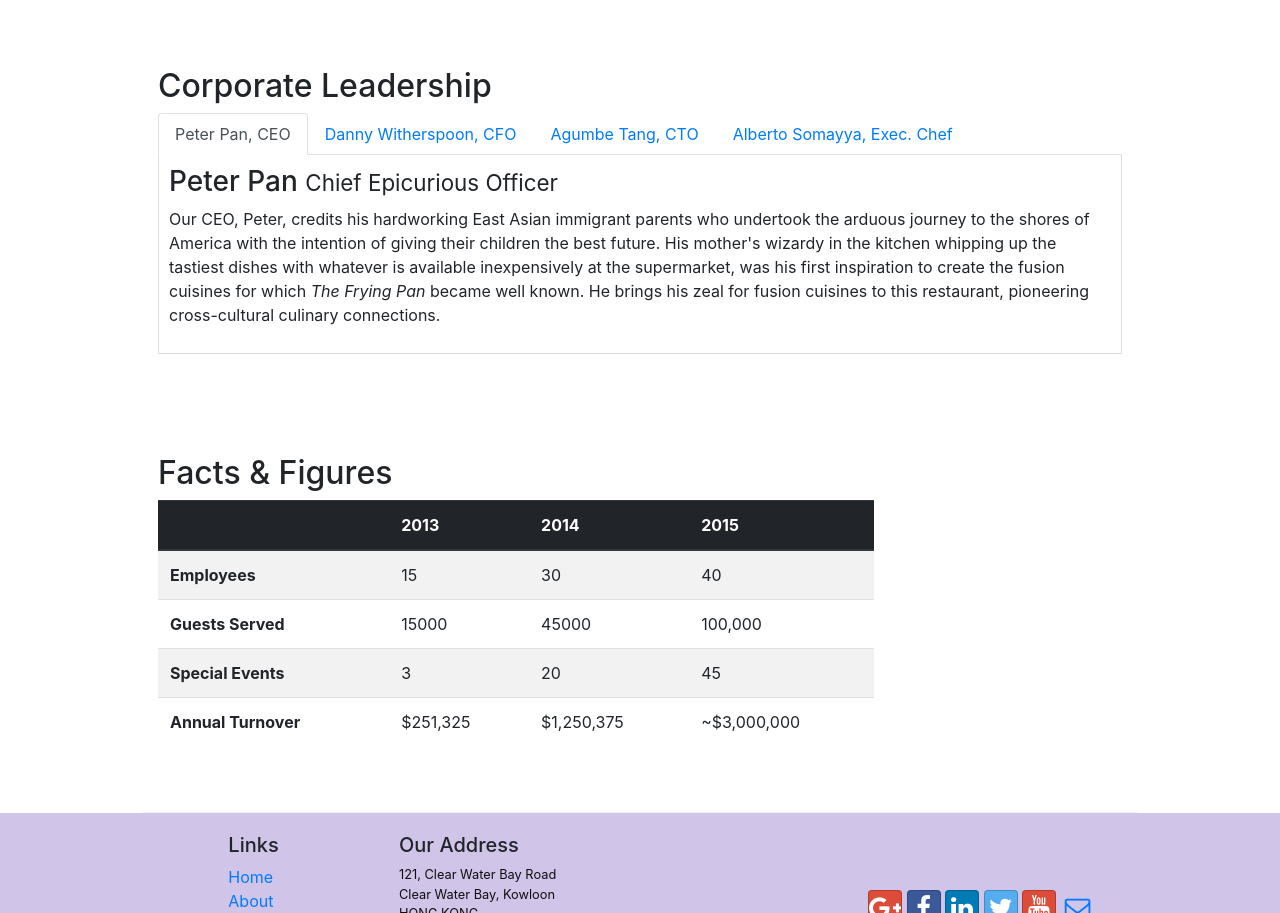
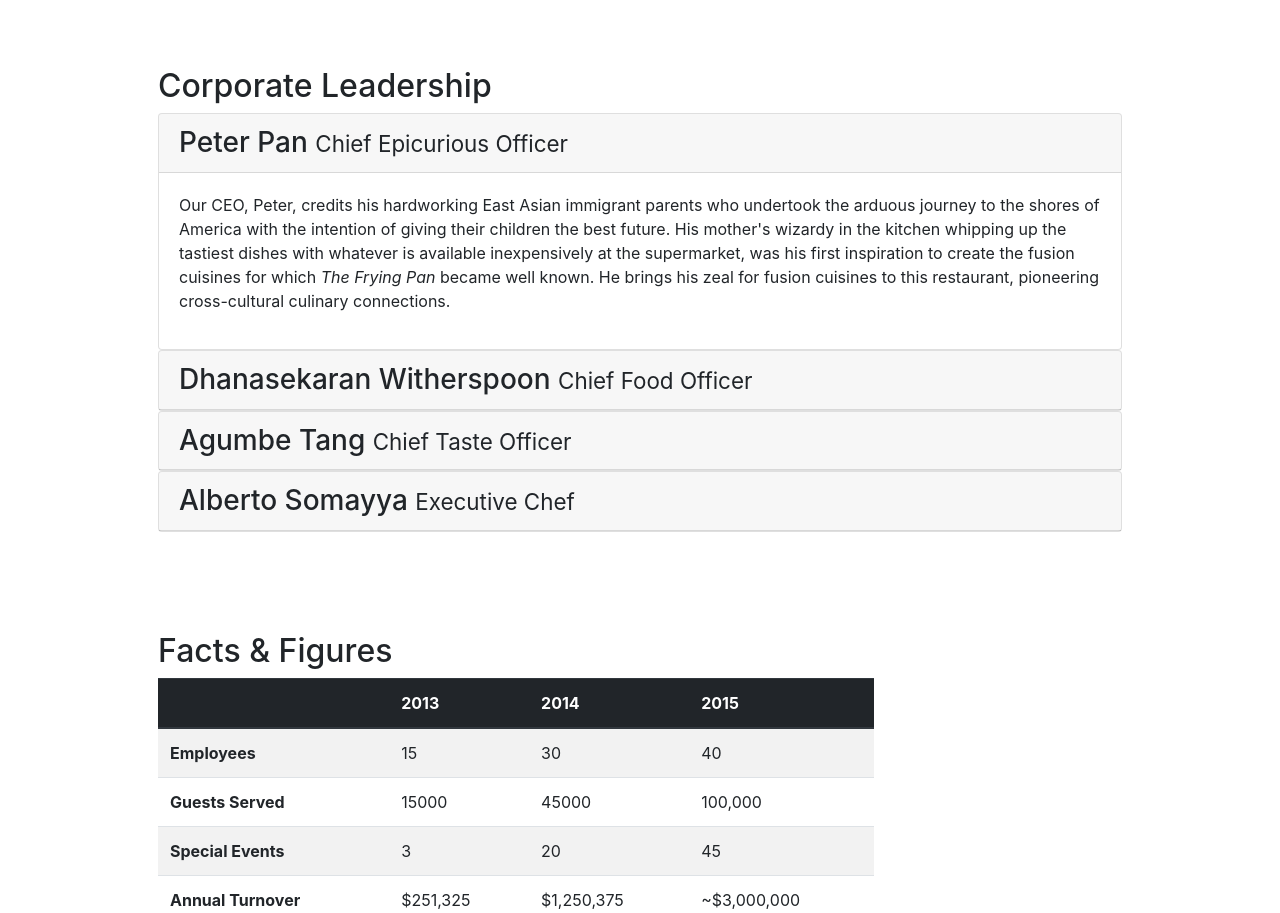
Before and after one commit to TaniaStepa/Bootstrap, a website: page aboutus.html in a window 1280 px wide. Shown: the part 1033-1946 px from the top of the page. Drawn offline with nearby package versions, Linux system fonts and the light colour scheme.

Commit message:
Accordion

```diff
--- a/aboutus.html
+++ b/aboutus.html
@@ -114,81 +114,115 @@
         <div class="row row-content-c">
             <div class="col-12">
                 <h2>Corporate Leadership</h2>
-                <ul class="nav nav-tabs" id="corlead" role="tablist">
-                    <li class="nav-item">
-                        <a class="nav-link active" id="peter-tab" data-toggle="tab" href="#peter" role="tab"
-                            aria-controls="peter" aria-selected="true">Peter
-                            Pan,
-                            CEO</a>
-                    </li>
-                    <li class="nav-item">
-                        <a class="nav-link" id="danny-tab" data-toggle="tab" href="#danny" role="tab" aria-controls="danny"
-                            aria-selected="false">Danny Witherspoon, CFO</a>
-                    </li>
-                    <li class="nav-item">
-                        <a class="nav-link" id="agumbe-tab" data-toggle="tab" href="#agumbe" role="tab" aria-controls="agumbe"
-                            aria-selected="false">Agumbe Tang, CTO</a>
-                    </li>
-                    <li class="nav-item">
-                        <a class="nav-link" id="alberto-tab" data-toggle="tab" href="#alberto" role="tab"
-                            aria-controls="alberto" aria-selected="false">Alberto Somayya, Exec. Chef</a>
-                    </li>
-                </ul>
-                <div class="tab-content" id="corleadContent">
-                    <div class="tab-pane fade show active" id="peter" role="tabpanel" aria-labelledby="peter-tab">
-                        <h3>Peter Pan <small>Chief Epicurious Officer</small></h3>
-                        <p class="d-none d-sm-block">Our CEO, Peter, credits his hardworking East Asian immigrant
+
+                <div id="accordion">
+                    <div class="card">
+                        <div class="card-header" role="tab" id="peterhead">
+                            <h3 class="mb-0">
+                                <a data-toggle="collapse" data-target="#peter">
+                                    Peter Pan <small>Chief Epicurious Officer</small>
+                                </a>
+                            </h3>
+                        </div>
+                        <div class="collapse show" id="peter" data-parent="#accordion">
+                            <div class="card-body">
+                                <p class="d-none d-sm-block">Our CEO, Peter, credits his hardworking East Asian
+                                    immigrant
                                     parents who
-                            undertook the arduous journey to the shores of America with the intention of giving their
+                                    undertook the arduous journey to the shores of America with the intention of giving
+                                    their
                                     children
-                            the best future. His mother's wizardy in the kitchen whipping up the tastiest dishes with
+                                    the best future. His mother's wizardy in the kitchen whipping up the tastiest dishes
+                                    with
                                     whatever
-                            is available inexpensively at the supermarket, was his first inspiration to create the
+                                    is available inexpensively at the supermarket, was his first inspiration to create
+                                    the
                                     fusion
-                            cuisines for which <em>The Frying Pan</em> became well known. He brings his zeal for fusion
+                                    cuisines for which <em>The Frying Pan</em> became well known. He brings his zeal for
+                                    fusion
                                     cuisines
                                     to this restaurant, pioneering cross-cultural culinary connections.</p>
                             </div>
-                    <div class="tab-pane fade" id="danny" role="tabpanel" aria-labelledby="danny-tab">
-                        <h3>Dhanasekaran Witherspoon <small>Chief Food Officer</small></h3>
+                        </div>
+                    </div>
+                    <div class="card">
+                        <div class="card-header" role="tab" id="dannyhead">
+                            <h3 class="mb-0">
+                                <a class="collapsed" data-toggle="collapse" data-target="#danny">
+                                    Dhanasekaran Witherspoon <small>Chief Food Officer</small>
+                                </a>
+                            </h3>
+                        </div>
+                        <div class="collapse" id="danny" data-parent="#accordion">
+                            <div class="card-body">
                                 <p class="d-none d-sm-block">Our CFO, Danny, as he is affectionately referred to by his
                                     colleagues,
-                            comes from a long established family tradition in farming and produce. His experiences
+                                    comes from a long established family tradition in farming and produce. His
+                                    experiences
                                     growing up on
-                            a farm in the Australian outback gave him great appreciation for varieties of food sources.
+                                    a farm in the Australian outback gave him great appreciation for varieties of food
+                                    sources.
                                     As he
                                     puts it in his own words, <em>Everything that runs, wins, and everything that stays,
-                                pays!</em></p>
+                                        pays!</em></em></p>
                             </div>
-                    <div class="tab-pane fade" id="agumbe" role="tabpanel" aria-labelledby="agumbe-tab">
-                        <h3>Agumbe Tang <small>Chief Taste Officer</small></h3>
-                        <p class="d-none d-sm-block">Blessed with the most discerning gustatory sense, Agumbe, our CTO,
+                        </div>
+                    </div>
+                    <div class="card">
+                        <div class="card-header" role="tab" id="agumbehead">
+                            <h3 class="mb-0">
+                                <a class="collapsed" data-toggle="collapse" data-target="#agumbe">
+                                    Agumbe Tang <small>Chief Taste Officer</small>
+                                </a>
+                            </h3>
+                        </div>
+                        <div class="collapse" id="agumbe" data-parent="#accordion">
+                            <div class="card-body">
+                                <p class="d-none d-sm-block">Blessed with the most discerning gustatory sense, Agumbe,
+                                    our CTO,
                                     personally
-                            ensures that every dish that we serve meets his exacting tastes. Our chefs dread the tongue
+                                    ensures that every dish that we serve meets his exacting tastes. Our chefs dread the
+                                    tongue
                                     lashing
                                     that
-                            ensues if their dish does not meet his exacting standards. He lives by his motto, <em>You
+                                    ensues if their dish does not meet his exacting standards. He lives by his motto,
+                                    <em>You
                                         click only
                                         if
                                         you survive my lick.</em></p>
                             </div>
-                    <div class="tab-pane fade" id="alberto" role="tabpanel" aria-labelledby="alberto-tab">
-                        <h3>Alberto Somayya <small>Executive Chef</small></h3>
-                        <p class="d-none d-sm-block">Award winning three-star Michelin chef with wide International
+                        </div>
+                    </div>
+                    <div class="card">
+                        <div class="card-header" role="tab" id="albertohead">
+                            <h3 class="mb-0">
+                                <a class="collapsed" data-toggle="collapse" data-target="#alberto">
+                                    Alberto Somayya <small>Executive Chef</small>
+                                </a>
+                            </h3>
+                        </div>
+                        <div class="collapse" id="alberto" data-parent="#accordion">
+                            <div class="card-body">
+                                <p class="d-none d-sm-block">Award winning three-star Michelin chef with wide
+                                    International
                                     experience
-                            having worked closely with whos-who in the culinary world, he specializes in creating
+                                    having worked closely with whos-who in the culinary world, he specializes in
+                                    creating
                                     mouthwatering
                                     Indo-Italian fusion experiences. He says, <em>Put together the cuisines from the two
                                         craziest
                                         cultures,
-                                and you get a winning hit! Amma Mia!</em></p>
+                                        and you get a winning hit! Amma Mia!</em></em></p>
+                            </div>
                         </div>
                     </div>
 
 
+
+                </div>
+            </div>
         </div>
 
-        </div>
         <div class="row row-content">
             <div class="col-12 col-sm-9">
                 <h2>Facts &amp; Figures</h2>
```
Lines whose indentation alone changed are shown as unchanged.
